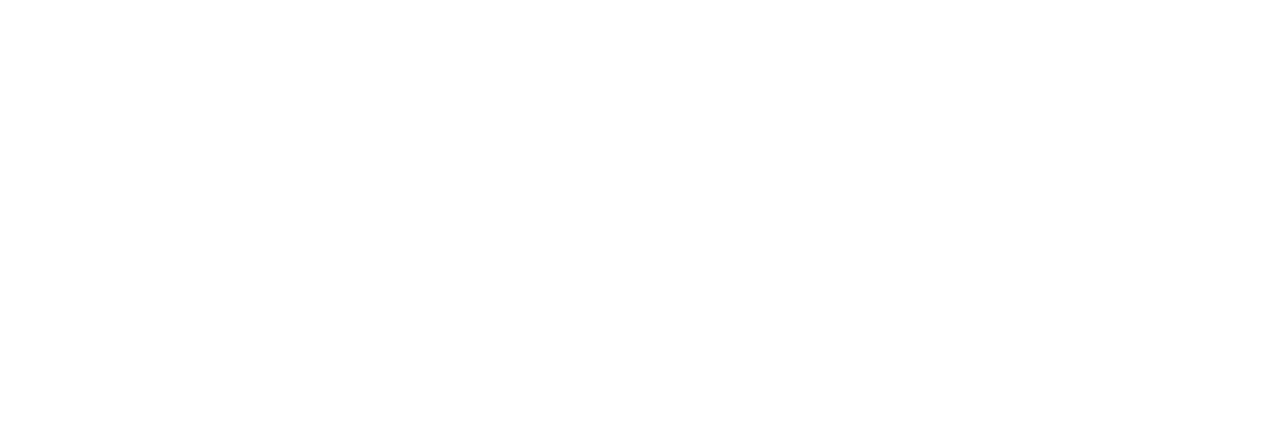
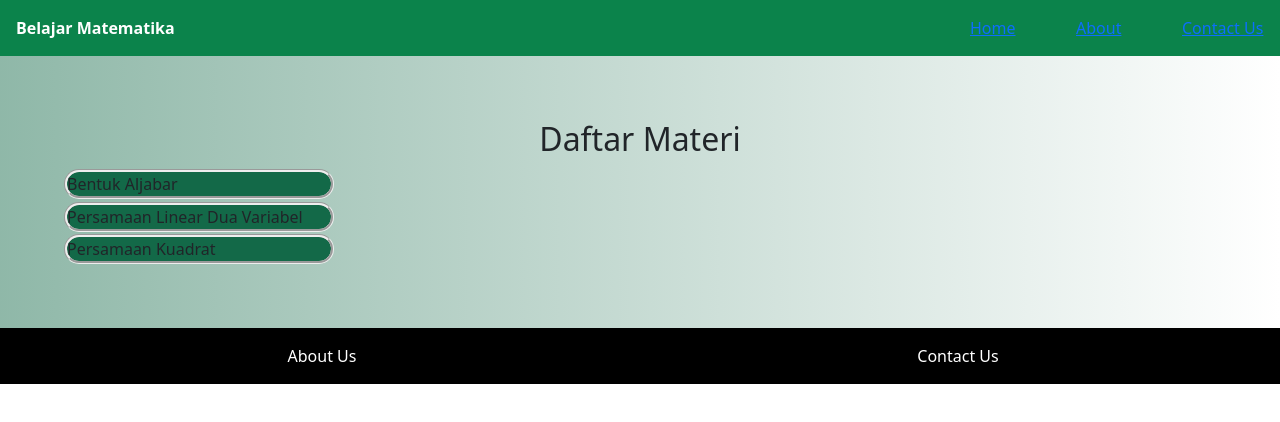
Before and after one commit to ErvinaAyuRosamada/MiniProject_ReactJS_Kelas_E, a React (Create React App) app in the folder Project/belajarmath/: page /matericlass in a window 1280 px wide. Before the commit this address had no page. Shown: the top 422 px of the page. Built offline with nearby package versions, Linux system fonts and the light colour scheme.

Commit message:
membuat daftar materi

```diff
--- a/Project/belajarmath/src/App.css
+++ b/Project/belajarmath/src/App.css
@@ -12,7 +12,7 @@
 
 .home{
   text-align:end;
-  padding: 15%;
+  padding: 10%;
   background: linear-gradient(to right, rgb(19, 105, 72), #ffffff);
   background-size: cover;
   background-repeat: no-repeat;
@@ -31,8 +31,28 @@ button{
   font-size: 16px;
 }
 
+.matericlass{
+  padding: 5%;
+  background: linear-gradient(to right, rgba(19, 105, 72, 0.473), #ffffff);
+  background-size: cover;
+  background-repeat: no-repeat;
+  border-style:hidden;
+}
+
+h2{
+  text-align: center;
+}
+
+#listmateri{
+  margin-top: 1%;
+  border-style: groove;
+  background-color: rgb(19, 105, 72);
+  border-radius: 20px;
+}
+
 #footer{
   background-color: black;
   color: white;
   padding: 1rem;
+  text-align: center;
 }
--- a/Project/belajarmath/src/App.js
+++ b/Project/belajarmath/src/App.js
@@ -1,10 +1,12 @@
 import './App.css';
 import Home from './page/Home';
+import DaftarMateriClass from './page/DaftarMateriClass';
 import Navbar from './components/navbar';
 import Login from './page/Login';
 import SignUp from './page/SignUp';
 import About from './page/About';
 import ContactUs from './page/ContactUs';
+import { daftarmateri } from './DaftarMateri';
 import ReactDOM from "react-dom/client";
 import { BrowserRouter, Routes, Route } from "react-router-dom";
 
@@ -14,6 +16,7 @@ export default function App() {
       <Routes>
         <Route path="/" element={<Navbar />}>
           <Route index element={<Home />} />
+          <Route path="matericlass" element={<DaftarMateriClass materimath={daftarmateri}/>} />
           <Route path="login" element={<Login />} />
           <Route path="signup" element={<SignUp />}/>
           <Route path="about" element={<About/>}/>
--- /dev/null
+++ b/Project/belajarmath/src/DaftarMateri.js
@@ -0,0 +1,18 @@
+export const daftarmateri =[
+
+    {
+        id: 1,
+        name: "Bentuk Aljabar"
+    },
+
+    {
+        id: 2,
+        name: "Persamaan Linear Dua Variabel"
+    },
+
+    {
+        id: 3,
+        name: "Persamaan Kuadrat"
+    }
+
+]
--- /dev/null
+++ b/Project/belajarmath/src/components/ListMateri.jsx
@@ -0,0 +1,8 @@
+export default function ListMateri ({materi}) {
+
+    return(
+        <div id="listmateri">
+                <div>{materi.name}</div>
+        </div>
+    )
+}
--- /dev/null
+++ b/Project/belajarmath/src/page/DaftarMateriClass.jsx
@@ -0,0 +1,21 @@
+import Footer from "../components/Footer"
+import ListMateri from "../components/ListMateri";
+
+function DaftarMateriClass ({materimath}) {
+
+    return(
+        <div>
+            <div class="matericlass">
+                <h2>Daftar Materi</h2>
+                <div class="row">
+                    <div class="col-3">
+                        {materimath.map((materi) => <ListMateri materi={materi}/>)}
+                    </div>
+                </div>
+            </div>
+            <Footer/>
+        </div>
+    )
+};
+
+export default DaftarMateriClass;
--- a/Project/belajarmath/src/page/Home.jsx
+++ b/Project/belajarmath/src/page/Home.jsx
@@ -1,5 +1,6 @@
 import {Outlet, Link} from "react-router-dom";
 import Footer from "../components/Footer"
+import vectary from '../assets/Vectarytexture.png'
 
 const Home = () => {
 
@@ -8,13 +9,12 @@ const Home = () => {
         <div className="home">
                 <div class="row">
                     <div class="col-6">
-
+                        <img src={vectary} width="100%" alt="gambarbuku"/>
                     </div>
                     <div class="col-6">
                         <h4>Belajar Matematika dengan Mudah</h4>
                         <p>Tanpa perlu keluar rumah dan belajar secara gratis hanya di sini</p><br></br>
-                <button><Link to="/login">Login</Link></button><br></br><br></br>
-                <button><Link to="/signup">Sign Up</Link></button>
+                    <button><Link to='matericlass'>Get Start</Link></button>
                     </div>
                 </div>
         </div>
```
Also changed, not shown: Project/belajarmath/src/assets/Vectarytexture.png (added), Project/belajarmath/src/page/MateriClass.jsx (deleted). Lines whose indentation alone changed are shown as unchanged.
